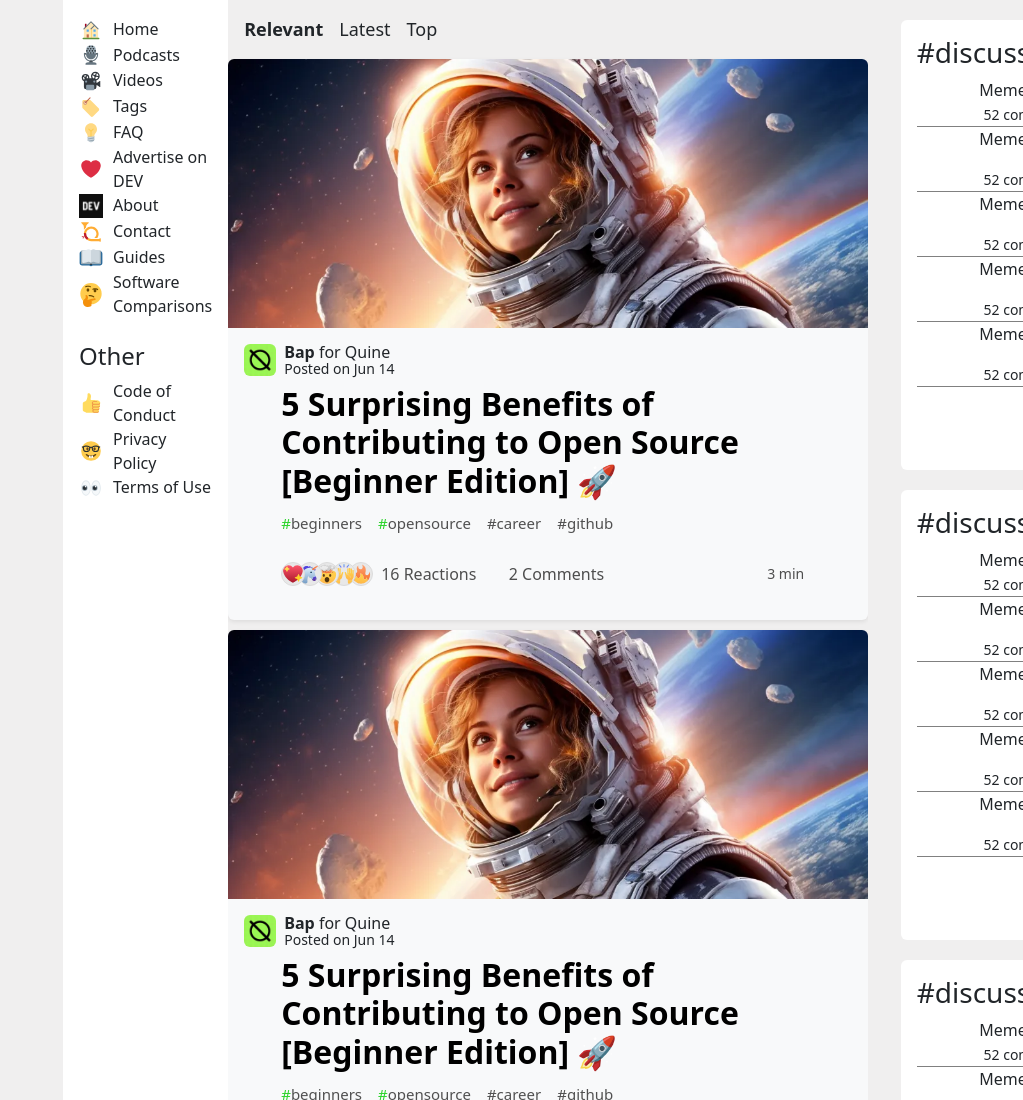
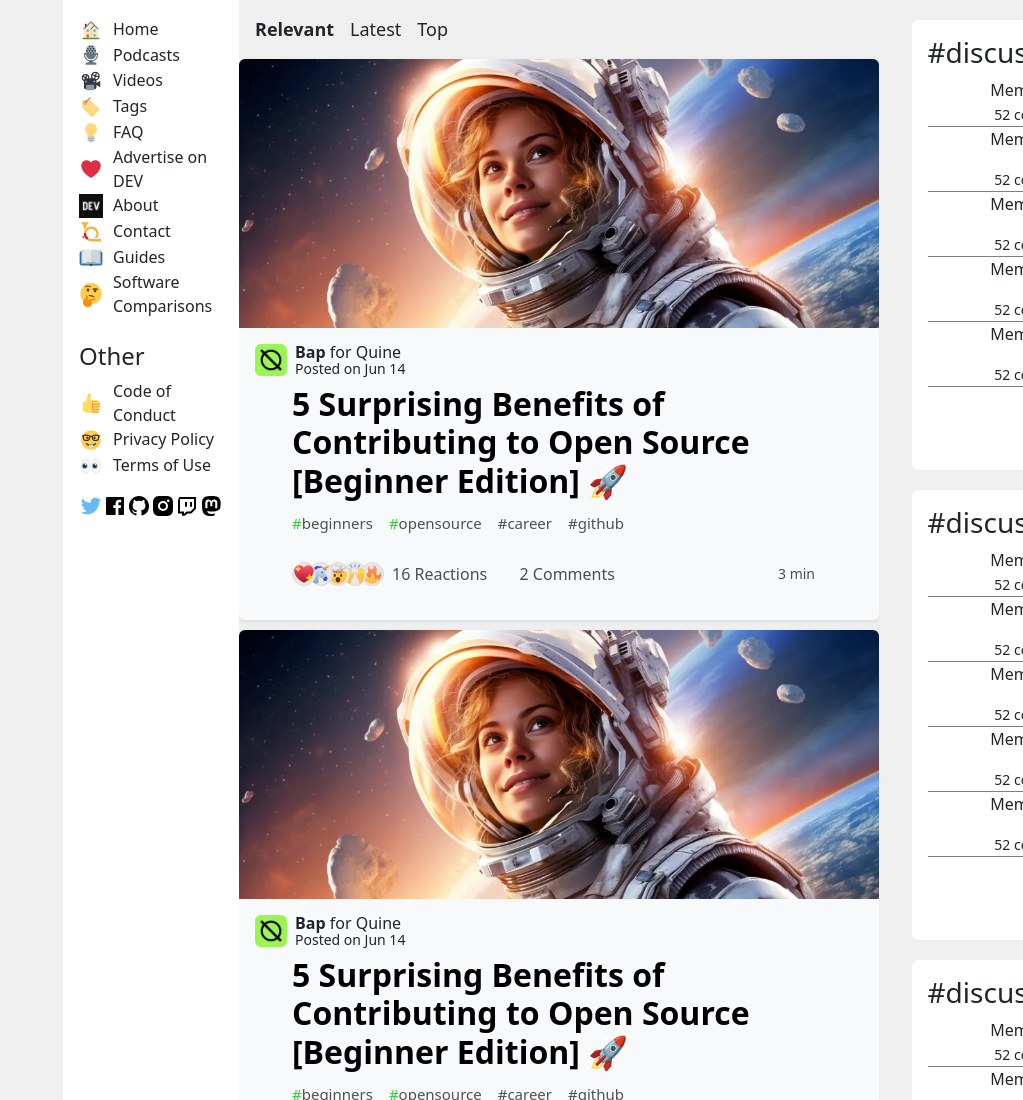
Before and after one commit to FloweryWisdom/Reto-Frontend, a plain HTML site: page index.html in a window 1280 px wide. Shown: the top 1100 px of the page, without its empty margins (257-1280 px from the left). Drawn offline with nearby package versions, Linux system fonts and the light colour scheme.

Commit message:
creatdsocials row in left nav bar #2

```diff
--- a/index.html
+++ b/index.html
@@ -319,7 +319,12 @@
                             </ul>
                         </nav>
                         <div class="d-flex">
-
+                            <img src="assets/icons/twitter-icon-nav1.svg" alt="">
+                            <img src="assets/icons/facebook-icon-nav.svg" alt="">
+                            <img src="assets/icons/github--icon-nav.svg" alt="">
+                            <img src="assets/icons/instagram-icon-nav.svg" alt="">
+                            <img src="assets/icons/twitch-icon-nav.svg" alt="">
+                            <img src="assets/icons/mastodon-icon-nav.svg" alt="">
                         </div>
                     </div>
 
```
Also changed, not shown: assets/icons/twitter-icon-nav1.svg (added).
